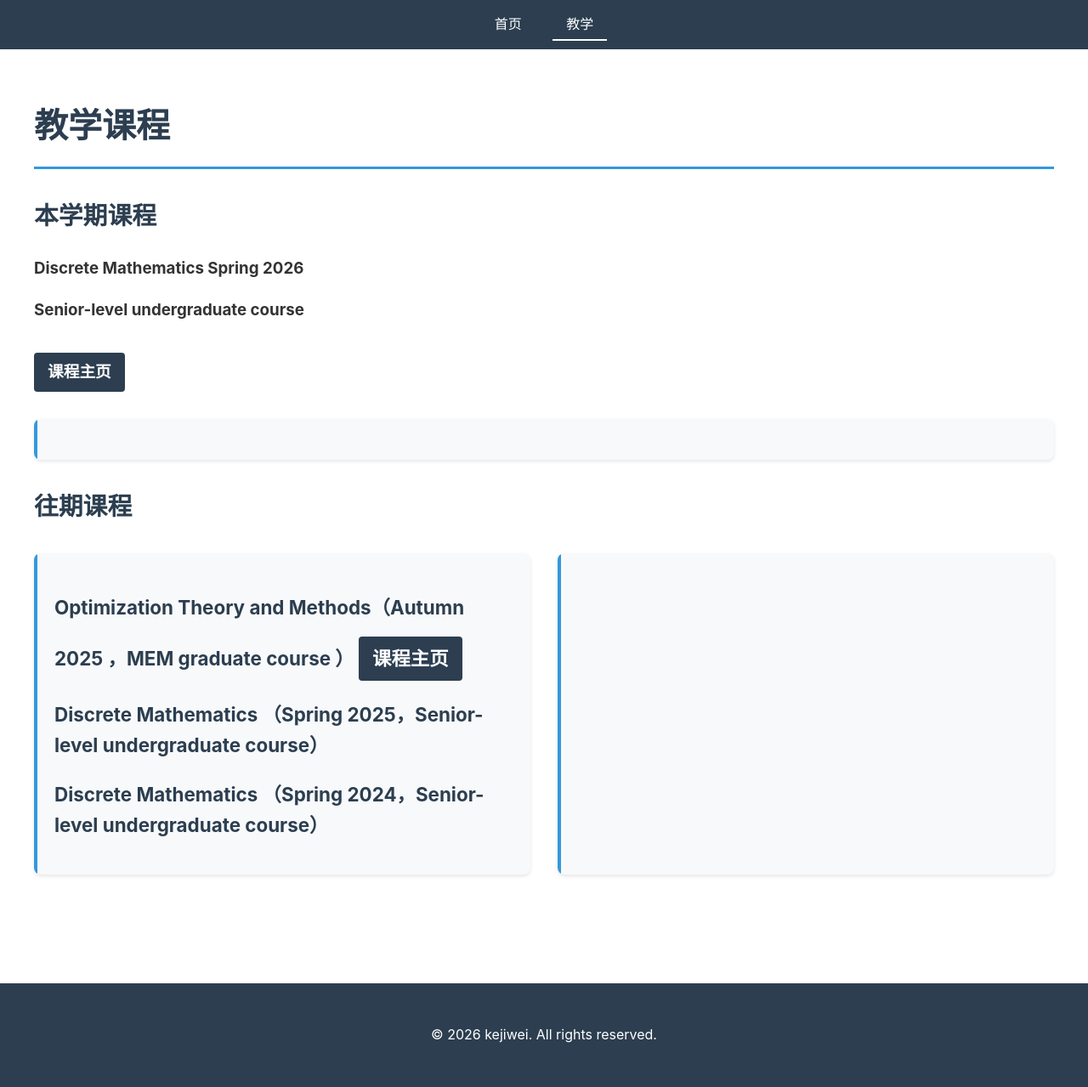
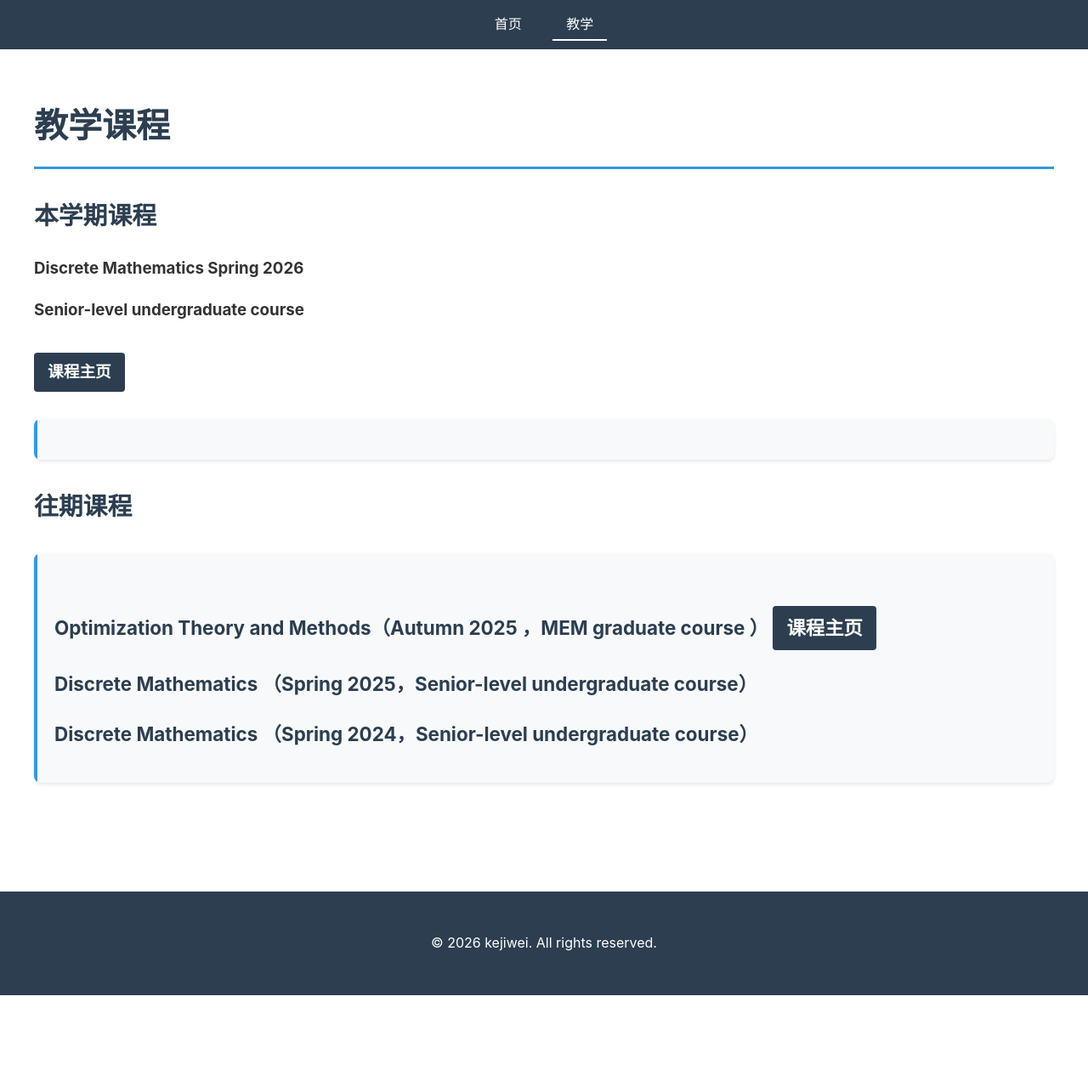
Before and after one commit to kejiwei/kejiwei.github.io, a Jekyll site: the page teaching/index.html, which Jekyll copies as it is, in a window 1280 px wide. Shown: the whole page at 85% size. Built offline with Jekyll 4.4.1, drawn with Linux system fonts in a browser that asks for light colours; after the commit the page ends 1171 px from its top, so only the background shows below that.

Commit message:
20260110课程主页修改

```diff
--- a/teaching/index.html
+++ b/teaching/index.html
@@ -36,9 +36,6 @@
 <h3>Discrete Mathematics （Spring 2024，Senior-level undergraduate course） </h3>
                 </div>
 
-                <div class="course-item">
-
-                </div>
             </div>
 
         </section>
```
